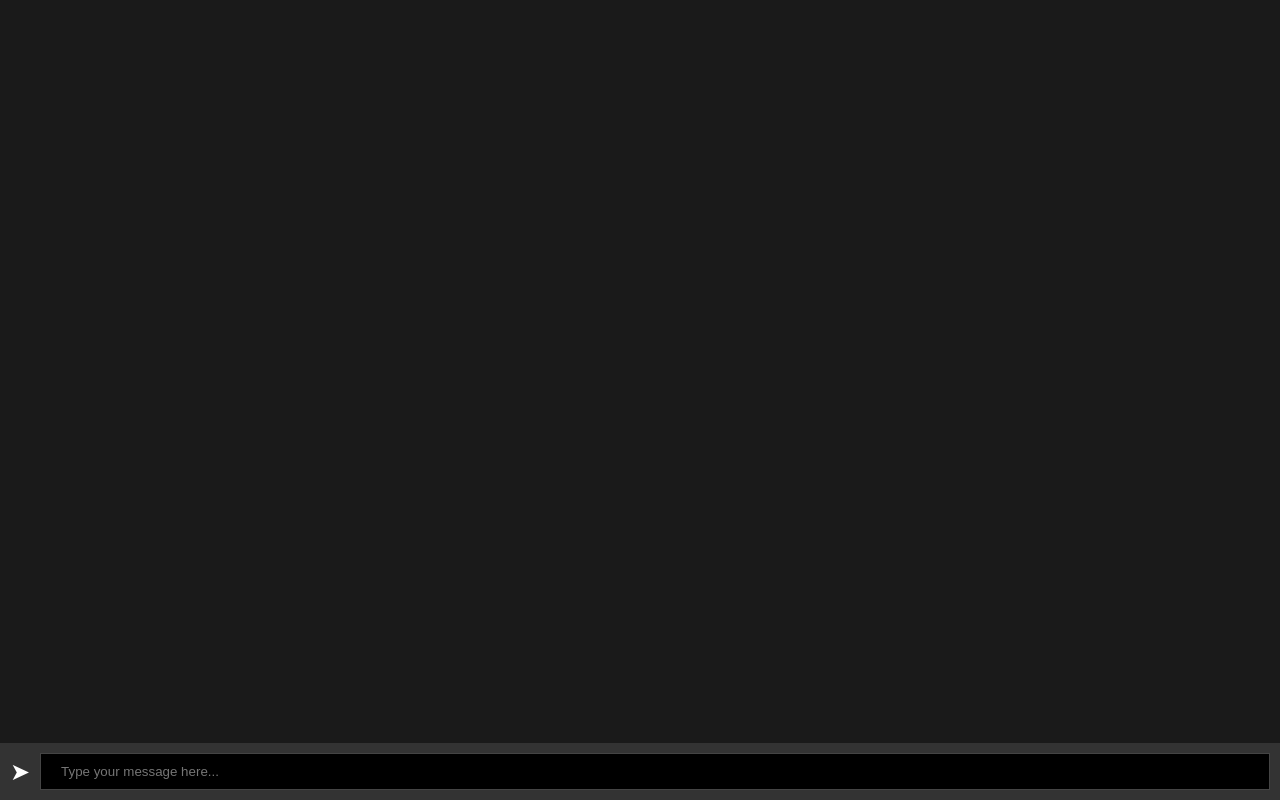
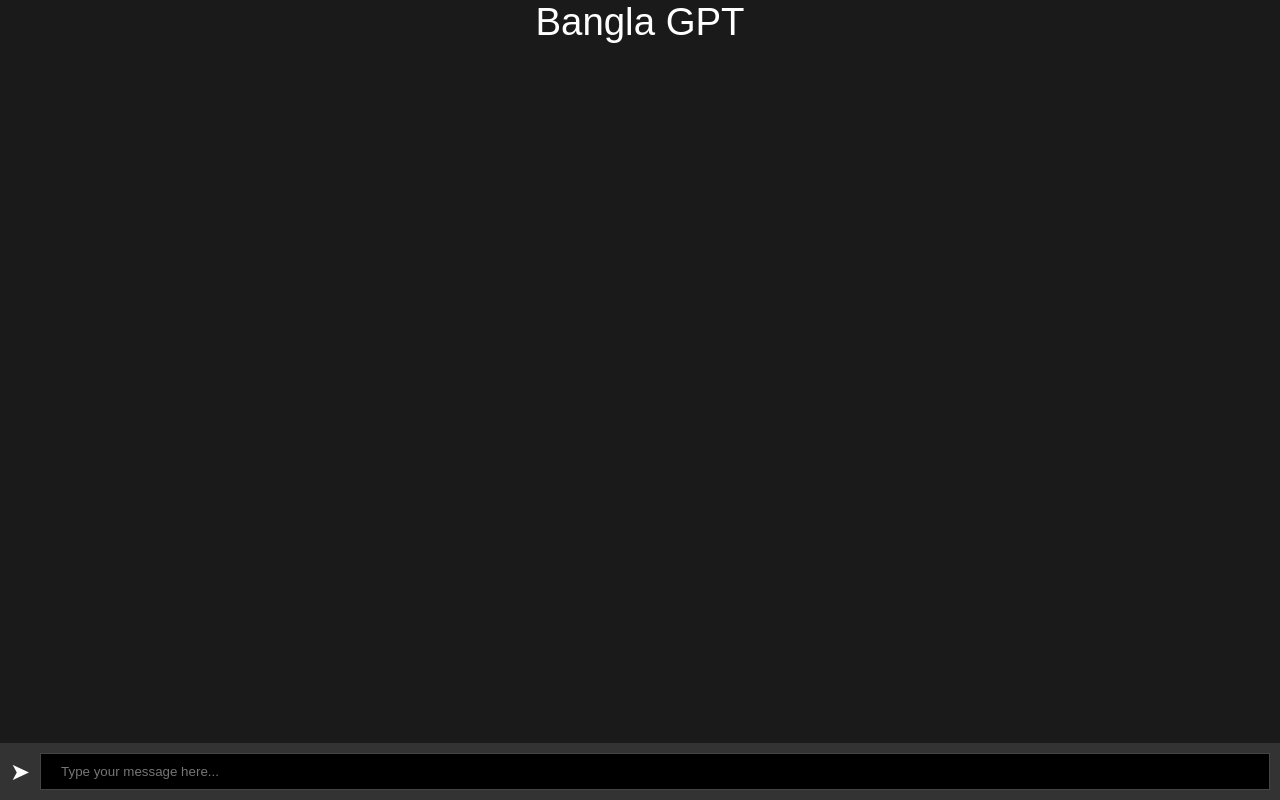
Before and after one commit to Exoalam/Thesis_nlp, a Flask app: page / in a window 1280 px wide. Run offline with Flask 3, Linux system fonts and the light colour scheme.

Commit message:
style and headline update

```diff
--- a/static/style.css
+++ b/static/style.css
@@ -17,6 +17,7 @@ body, html {
     height: 100%;
     display: flex;
     flex-direction: column;
+    background-color: #1a1a1a;
 }
 
 #chat-box {
@@ -51,7 +52,7 @@ body, html {
 }
 
 .message {
-    max-width: 80%;
+    max-width: 100%;
     margin: 5px 0;
     padding: 10px;
     border-radius: 15px;
@@ -73,7 +74,6 @@ body, html {
     margin-right: 30px;
 }
 
-
 .icon {
     width: 20px;
     height: 20px;
--- a/templates/index.html
+++ b/templates/index.html
@@ -8,6 +8,7 @@
 </head>
 <body>
     <div id="chat-container">
+        <div style="color: white; text-align: center; font-size: 3vw; margin: auto;">Bangla GPT</div>
         <div id="chat-box">
         </div>
         <div id="input-box">
```
